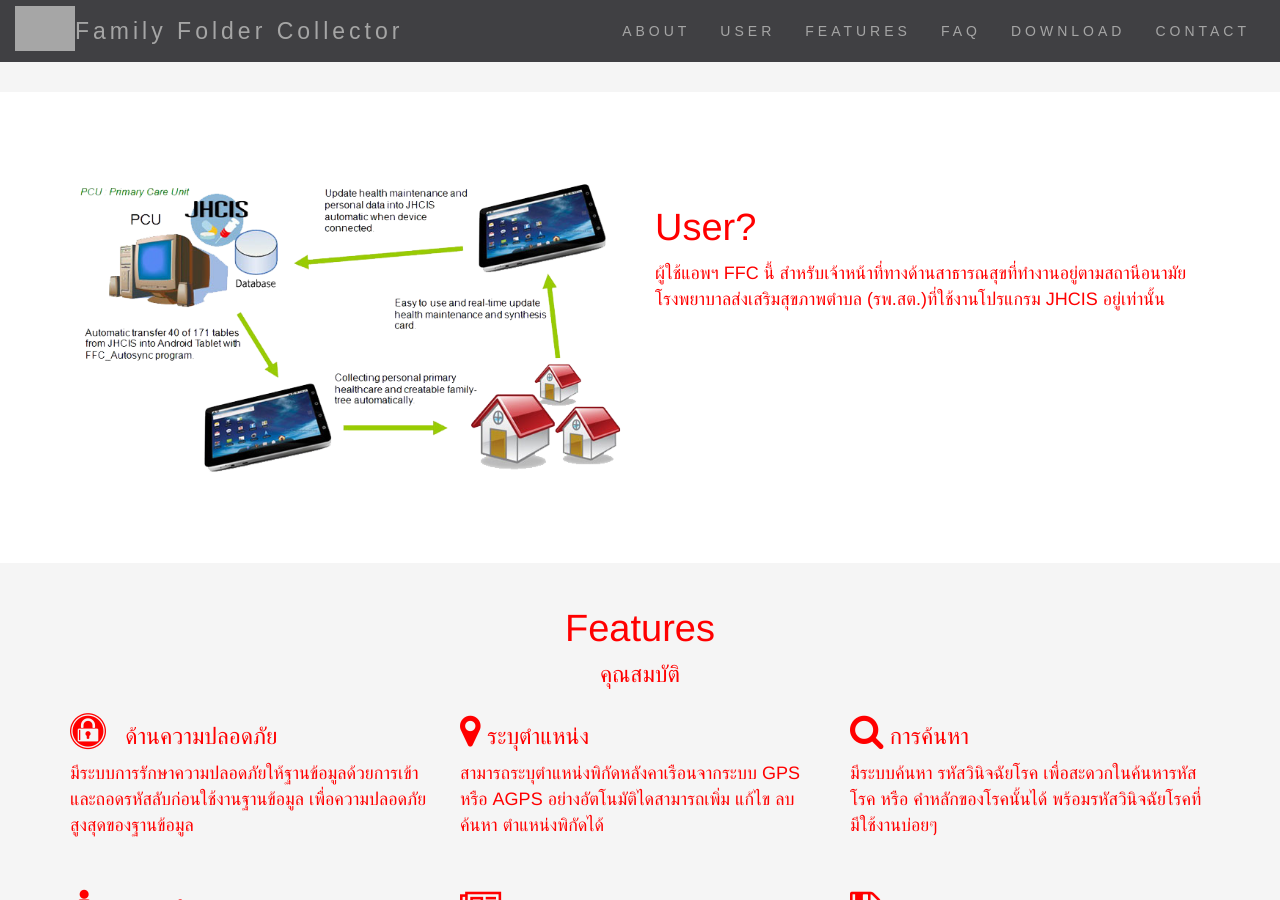
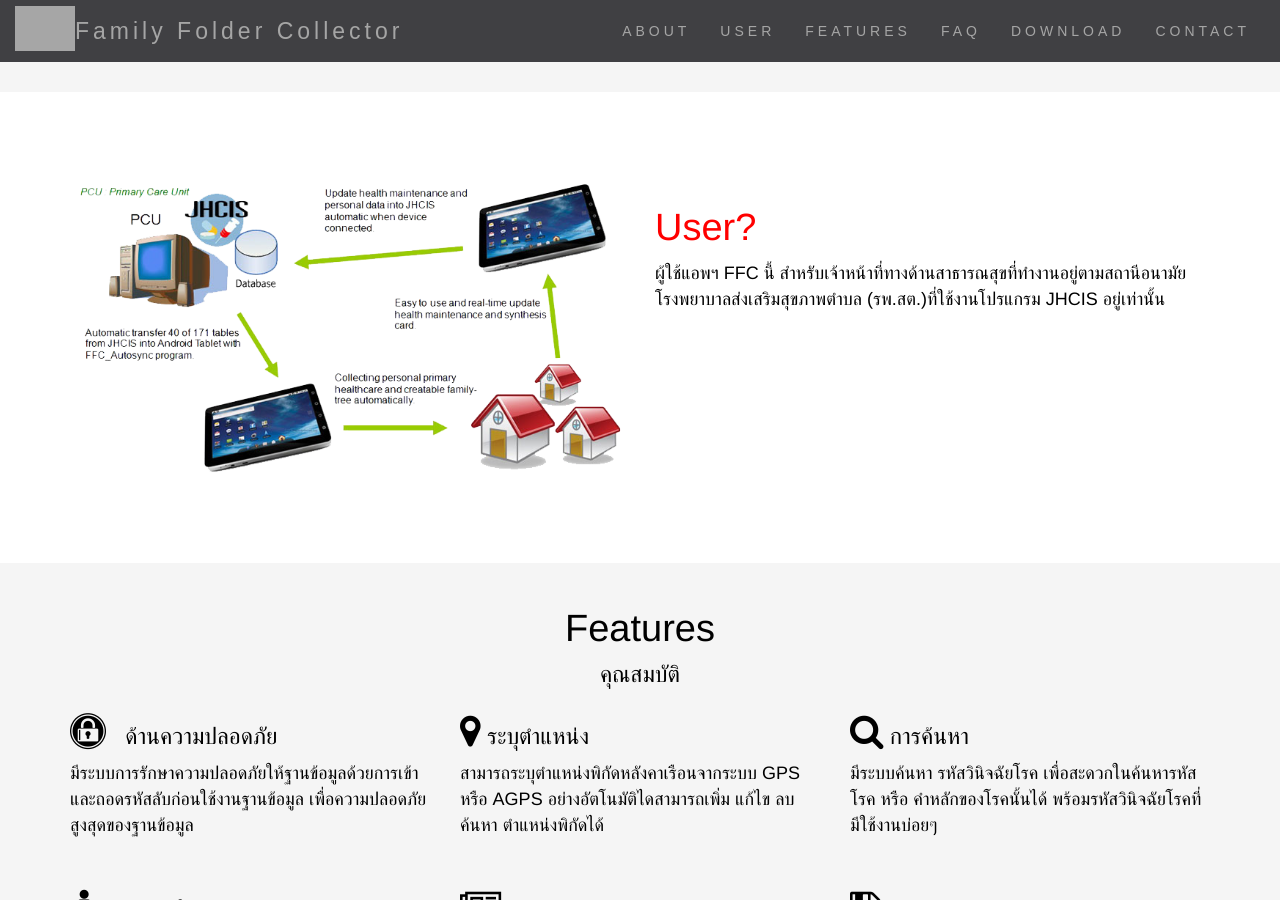
Before and after one commit to tawatchai18/tawatchai18.github.io, a Jekyll site: the page built from index.html, in a window 1280 px wide and 900 px high, scrolled down 1361 px. Built offline with Jekyll 4.4.1, drawn with Linux system fonts in a browser that asks for light colours; nearby versions of some CDN libraries; comment, search, counter and statistics services are not loaded; grey boxes are pictures that could not be loaded.

Commit message:
Update index.html

```diff
--- a/index.html
+++ b/index.html
@@ -92,7 +92,7 @@
             <div class="col-sm-6 wow fadeInRightBig animated animated" data-animation-delay="200" style="visibility: visible; animation-name: fadeInRightBig;">
                 <h2 class="section-heading heading-green">User?</h2>
 
-                <p>
+                <p><font color="black">
                     ผู้ใช้แอพฯ FFC นี้ สำหรับเจ้าหน้าที่ทางด้านสาธารณสุขที่ทำงานอยู่ตามสถานีอนามัย โรงพยาบาลส่งเสริมสุขภาพตำบล (รพ.สต.)ที่ใช้งานโปรแกรม JHCIS อยู่เท่านั้น
                 </p>
 
```
